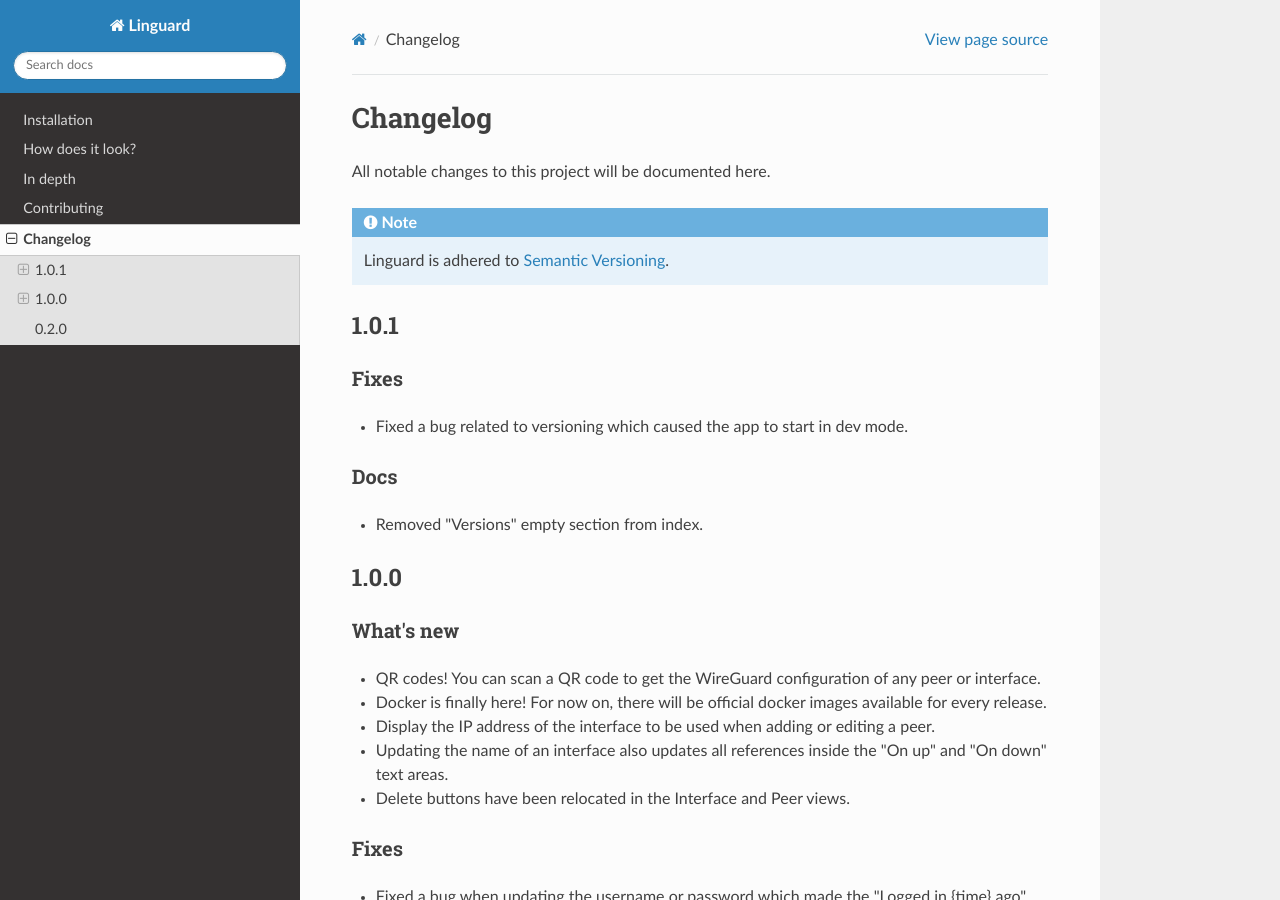
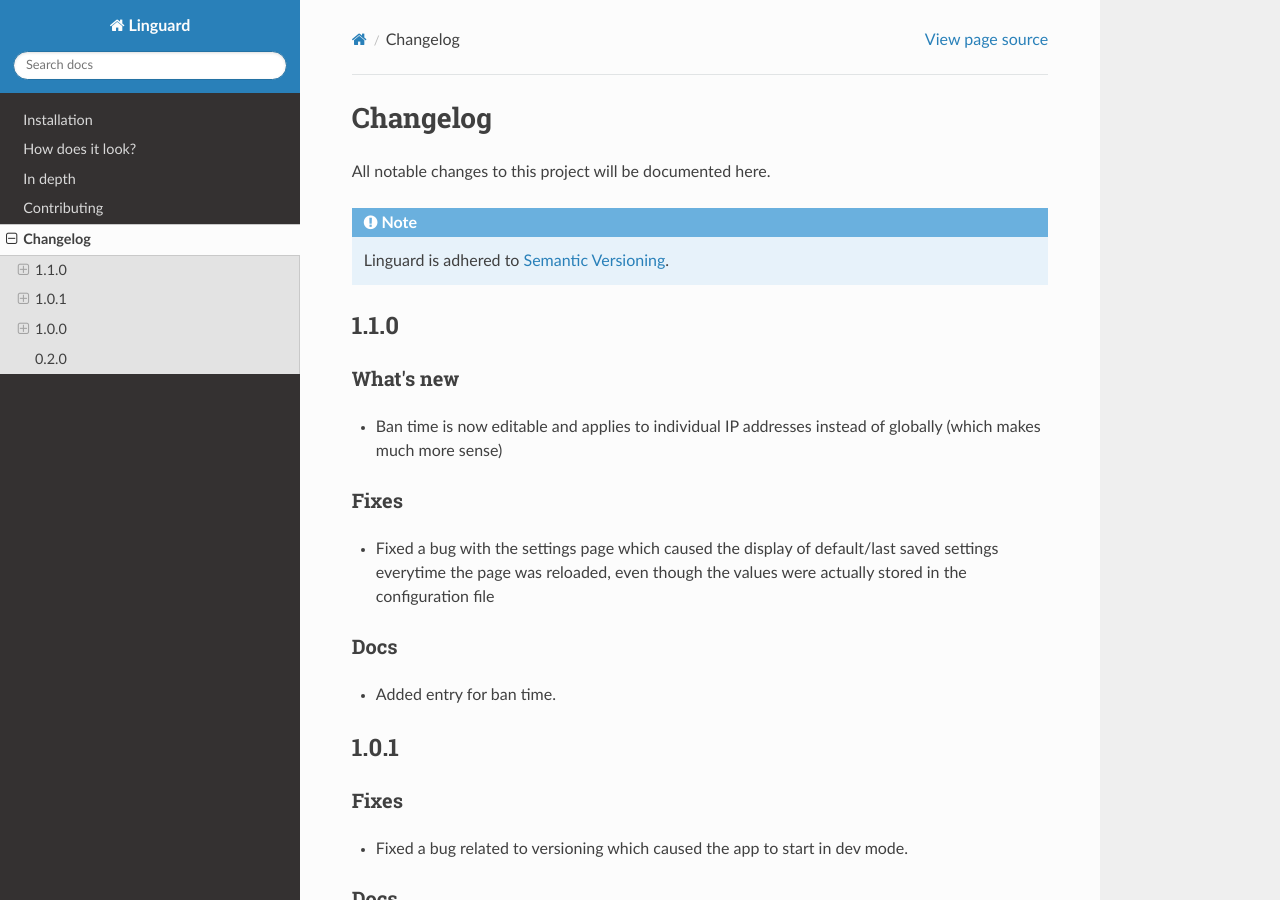
Before and after one commit to joseantmazonsb/linguard, a Sphinx documentation site: the page built from docs/source/changelog.rst, in a window 1280 px wide and 900 px high. Built offline with Sphinx 7.4.7 and the Read the Docs theme 2.0.0, drawn with Linux system fonts in a browser that asks for light colours.

Commit message:
#82 Update docs
Signed-off-by: Jose <joseantoniomazon@gmail.com>

```diff
--- a/docs/source/changelog.rst
+++ b/docs/source/changelog.rst
@@ -5,6 +5,24 @@
 
 .. note::
     Linguard is adhered to `Semantic Versioning <https://semver.org/>`__.
+
+1.1.0
+-----
+
+What's new
+~~~~~~~~~~
+
+* Ban time is now editable and applies to individual IP addresses instead of globally (which makes much more sense)
+
+Fixes
+~~~~~
+
+* Fixed a bug with the settings page which caused the display of default/last saved settings everytime the page was reloaded, even though the values were actually stored in the configuration file
+
+Docs
+~~~~
+
+* Added entry for ban time.
 
 1.0.1
 -----
```
Also changed, not shown: docs/source/in-depth.rst (+9 -7 lines), release-notes.md (+6 -2 lines).
